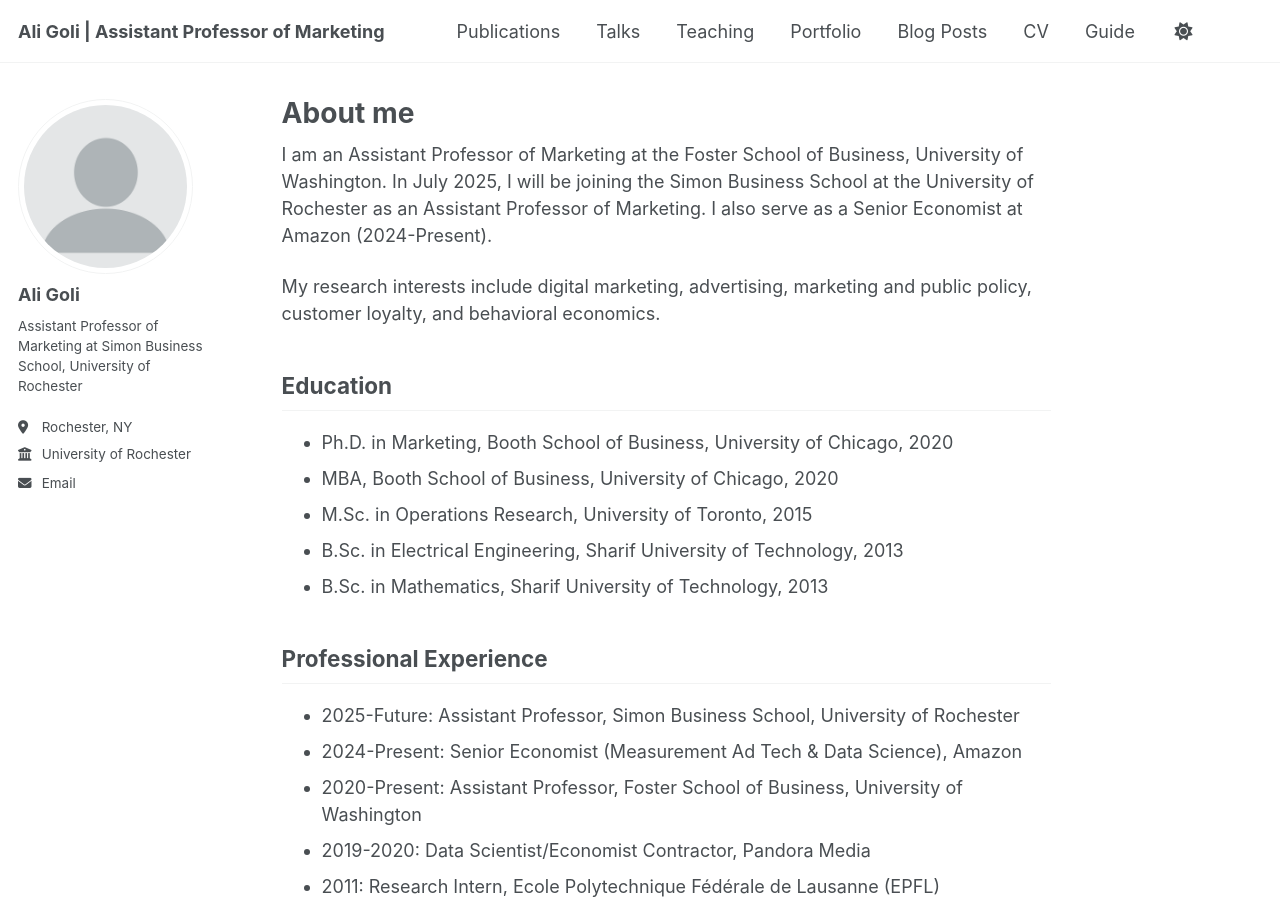
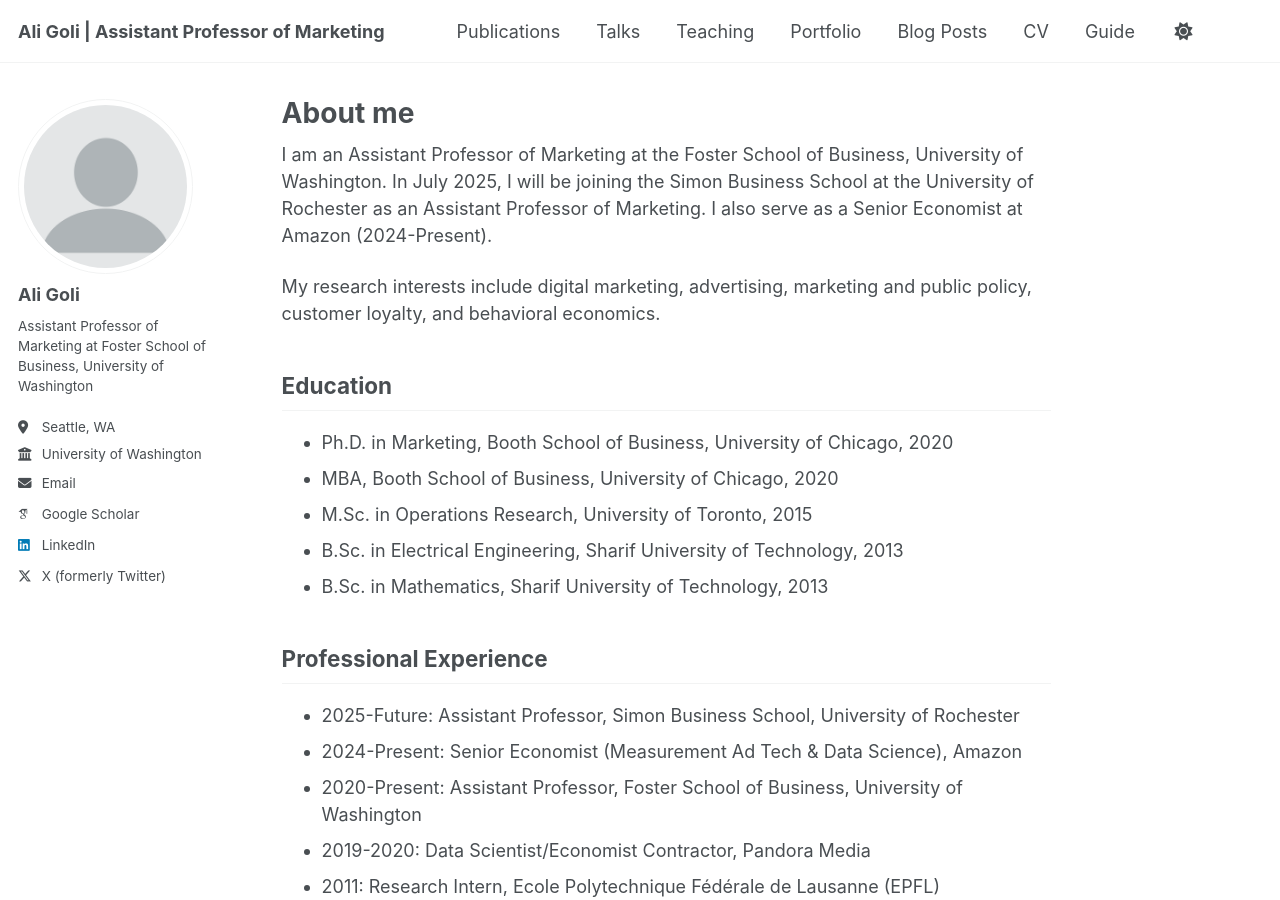
Before and after one commit to golialii/golialii.github.io, a Jekyll site: the page built from _pages/about.md, in a window 1280 px wide and 900 px high. Built offline with Jekyll 4.4.1, drawn with Linux system fonts in a browser that asks for light colours; some web fonts are replaced.

Commit message:
Update _config.yml

```diff
--- a/_config.yml
+++ b/_config.yml
@@ -12,7 +12,7 @@ site_theme               : "default"
 title                    : "Ali Goli | Assistant Professor of Marketing"
 title_separator          : "-"
 name                     : &name "Ali Goli"
-description              : &description "Assistant Professor of Marketing at Simon Business School, University of Rochester"
+description              : &description "Assistant Professor of Marketing at Foster School of Business, University of Washington"
 url                      : https://goliiali.github.io # the base hostname & protocol for your site
 baseurl                  : "" # the subpath of your site, e.g. "/blog"
 repository               : "goliiali/goliiali.github.io"
@@ -25,15 +25,15 @@ author:
   avatar           : "profile.png"
   name             : "Ali Goli"
   pronouns         : # example: "she/her"
-  bio              : "Assistant Professor of Marketing at Simon Business School, University of Rochester"
-  location         : "Rochester, NY"
-  employer         : "University of Rochester"
+  bio              : "Assistant Professor of Marketing at Foster School of Business, University of Washington"
+  location         : "Seattle, WA"
+  employer         : "University of Washington"
   uri              : # URL
-  email            : "agoli@ur.rochester.edu"
+  email            : "agoli@uw.edu"
 
   # Academic websites
   arxiv            : # URL - Update with the correct link to your profile
-  googlescholar    : # Update with your Google Scholar ID if you have one
+  googlescholar    : "https://scholar.google.com/citations?user=XDN3XggAAAAJ&hl=en&oi=ao"
   impactstory      : # URL
   orcid            : # Update with your ORCID if you have one
   semantic         : # URL
@@ -59,7 +59,7 @@ author:
   keybase          : # Username
   instagram        : # Username
   lastfm           : # Username
-  linkedin         : # Username
+  linkedin         : "ali-goli-b6981597"
   mastodon         : # URL
   medium           : # URL
   pinterest        : # Username
@@ -67,7 +67,7 @@ author:
   steam            : # Username
   telegram         : # URL
   tumblr           : # Username
-  twitter          : # Username for X / Twitter
+  twitter          : "golialii"
   vine             : # Username
   weibo            : # Username
   wikipedia        : # Username
@@ -131,7 +131,7 @@ yandex_site_verification :
 
 # Social Sharing
 twitter:
-  username               : &twitter
+  username               : &twitter "golialii"
 facebook:
   username               :
   app_id                 :
```
